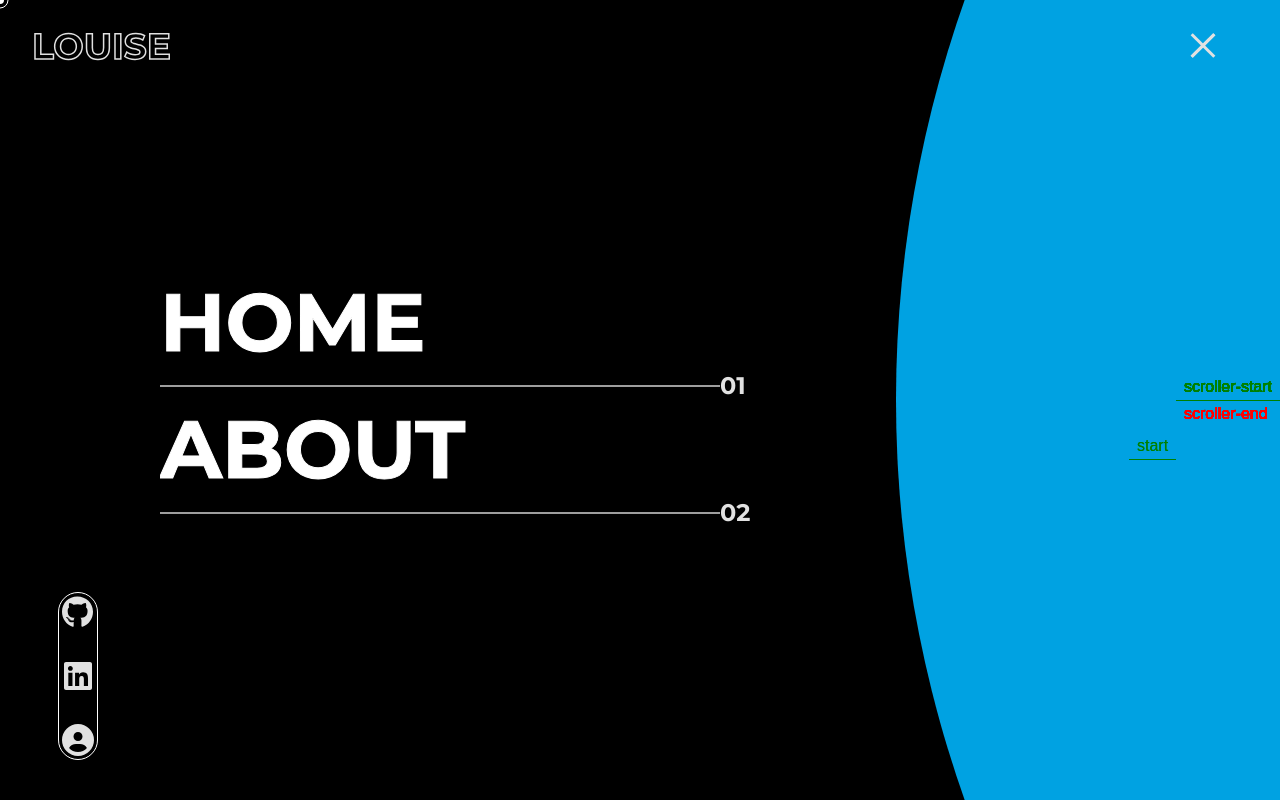
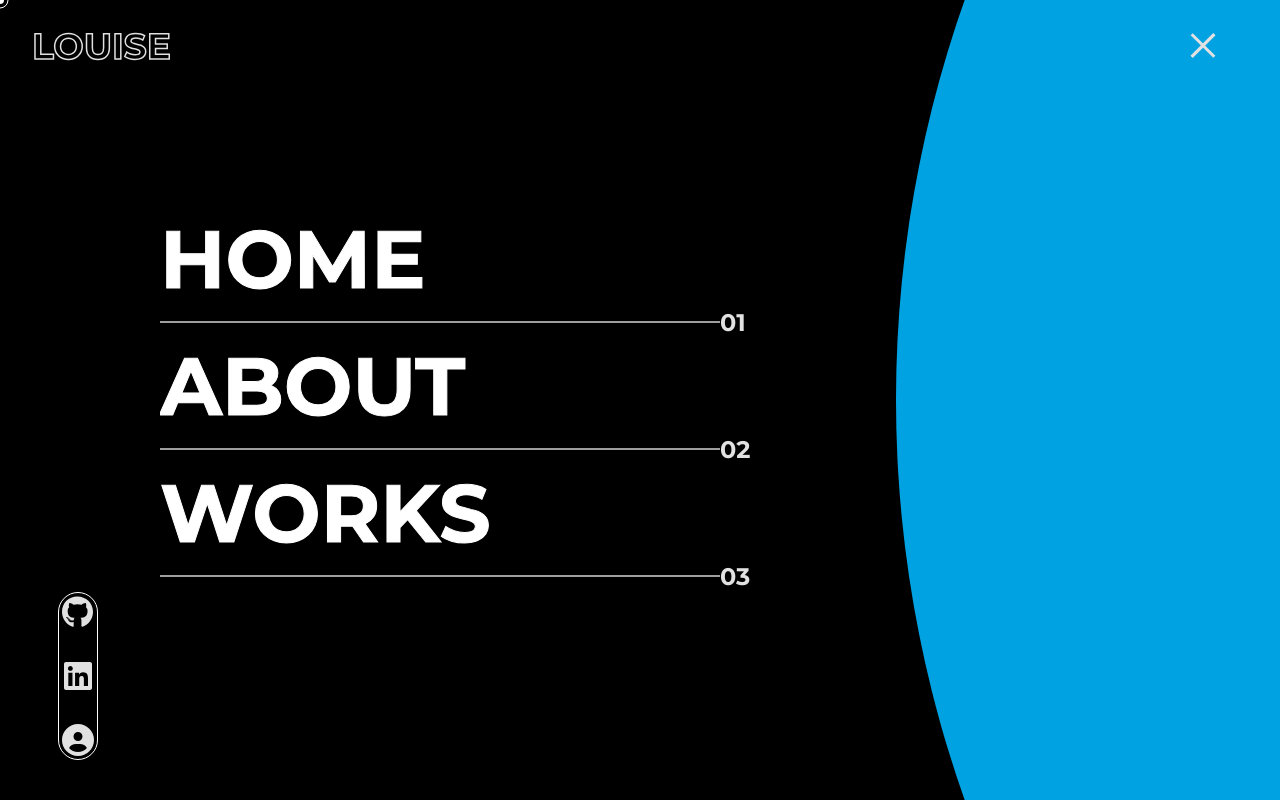
Before and after one commit to ilouise01/louise-portfolio, a React (Create React App) app: page /works in a window 1280 px wide. Both pictures are taken after a click on the link 1203 px from the left and 44 px from the top of the page. Shown: the top 800 px of the page. Built offline with nearby package versions, Linux system fonts and the light colour scheme; no server answers.

Commit message:
updated files, added works page

```diff
--- a/src/components/Menu/Menu.js
+++ b/src/components/Menu/Menu.js
@@ -59,7 +59,7 @@ function Menu({ openburger }) {
         <div className='menu-container'>
             <h2 style={{WebkitTextStrokeColor: darkTheme.Secondary, }} className='menu-link mons' onMouseEnter={menuhover} onMouseLeave={menuleave}><Link className='mons' to="/" onClick={() => {openburger();menuclick();}} >HOME</Link><div className='h5parent'><div className='hr'><div className='hr-progress'></div></div><h5>01</h5></div></h2>
             <h2 style={{WebkitTextStrokeColor: darkTheme.Secondary, }} className='menu-link mons' onMouseEnter={menuhover} onMouseLeave={menuleave}><Link className='mons' to="/about" onClick={() => {openburger();menuclick();}} >ABOUT</Link><div className='h5parent'><div className='hr'><div className='hr-progress'></div></div><h5>02</h5></div></h2>
-            {/* <h2 style={{WebkitTextStrokeColor: darkTheme.Secondary, }} className='menu-link mons' onMouseEnter={menuhover} onMouseLeave={menuleave}><Link className='mons' to="/works" onClick={() => {openburger();menuclick();}} >WORKS</Link><div className='h5parent'><div className='hr'><div className='hr-progress'></div></div><h5>03</h5></div></h2> */}
+            <h2 style={{WebkitTextStrokeColor: darkTheme.Secondary, }} className='menu-link mons' onMouseEnter={menuhover} onMouseLeave={menuleave}><Link className='mons' to="/works" onClick={() => {openburger();menuclick();}} >WORKS</Link><div className='h5parent'><div className='hr'><div className='hr-progress'></div></div><h5>03</h5></div></h2>
             {/* <h2 style={{WebkitTextStrokeColor: darkTheme.Secondary, }} className='menu-link mons' onMouseEnter={menuhover} onMouseLeave={menuleave}>CONTACT<div className='h5parent'><div className='hr'><div className='hr-progress'></div></div><h5>04</h5></div></h2> */}
         </div>
         <div className='menu-circle'></div>
--- a/src/components/Mouse/Mouse.css
+++ b/src/components/Mouse/Mouse.css
@@ -21,8 +21,8 @@
 
 /* For tablets (portrait) */
 @media only screen and (max-width: 850px) {
-  .ball, .trail{
+  /* .ball, .trail{
     display: none;
-  }
+  } */
 
 }
--- a/src/components/Works/Projects/Projects.js
+++ b/src/components/Works/Projects/Projects.js
@@ -108,7 +108,7 @@ function Projects() {
           scrollTrigger: {
             //onEnter, onLeave, onEnterBack, onLeaveBack
             toggleActions: "play reverse play reverse",
-            markers: true,
+            markers: false,
             start: '30% center',
             end: 'bottom center',
             trigger: `.${project.pClass}`,
@@ -127,8 +127,10 @@ function Projects() {
   return (
     <div className='Projects'>
         <div className='proj-pic'>
-          <h1 className='mons'>WORKS</h1>
-          <h4> Here are some examples of my work. </h4>
+          <div style={{height: '50lvh', display: 'flex', justifyContent: 'center', alignItems: 'center', flexDirection: 'column'}}>
+            <h1 className='mons'>WORKS</h1>
+            <h4> Here are some examples of my work. </h4>
+          </div>
           {projects.map(projs => (
                   <div style={{height: '60lvw', display: 'flex', justifyContent: 'center', alignItems: 'center'}}>
                     <h2 className={`p-title mons title${projs.pClass}`}>{projs.pName}</h2>
```
